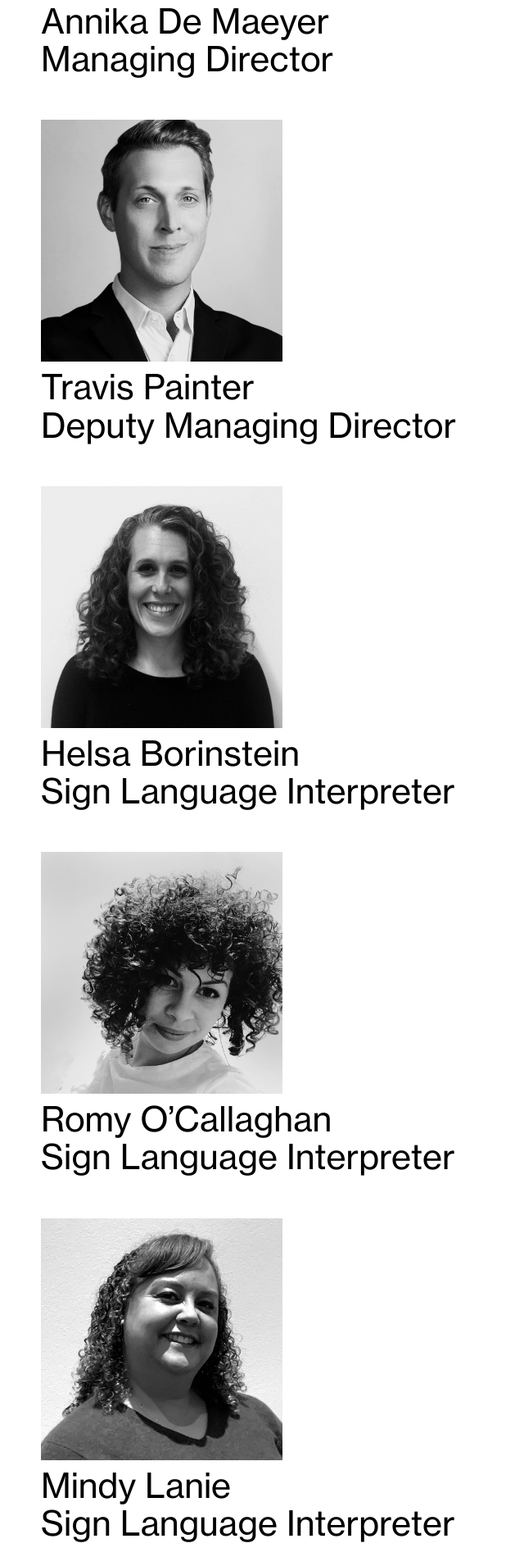
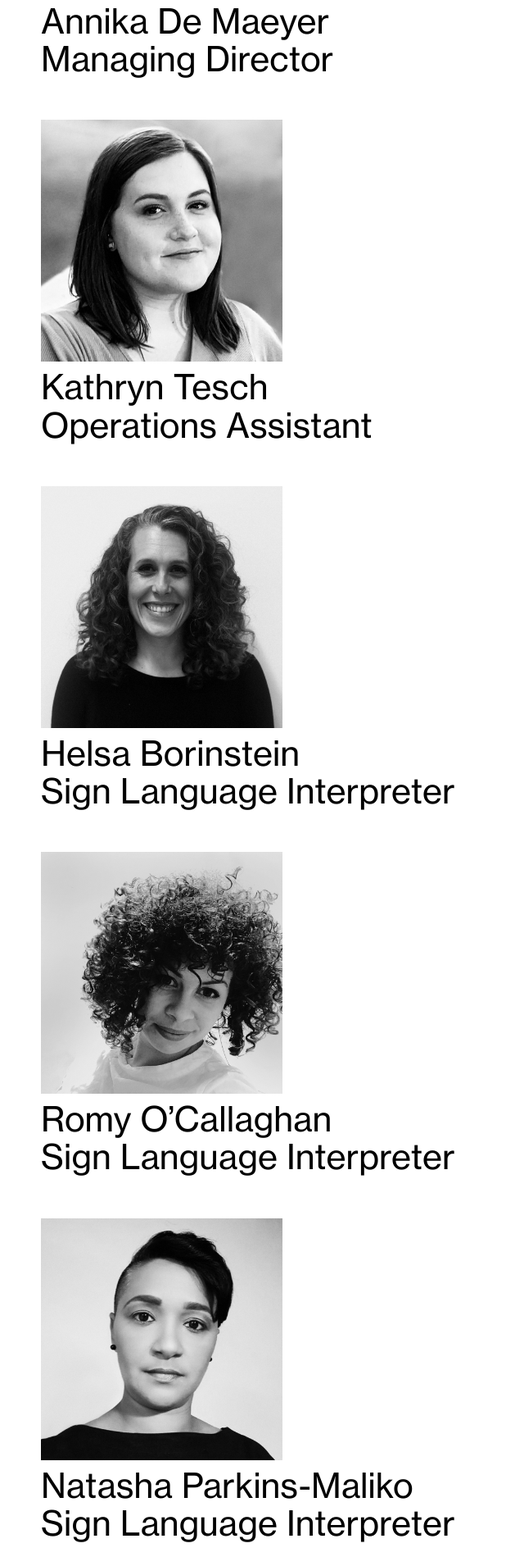
Before and after one commit to lukebarlow/overseasinterpreting-com, a plain HTML site: page index.html in a window 1280 px wide. Shown: the part 2130-4040 px from the top of the page at 82% size, without its empty margins (0-640 px from the left). Drawn offline with Linux system fonts and the light colour scheme.

Commit message:
Update index.html

```diff
--- a/index.html
+++ b/index.html
@@ -138,12 +138,12 @@
 				</div>
 
 				<div class="member">
-					<img src="img/staff/Overseas_Web_Headshots_9_Travis.jpg" alt="Travis Painter - Deputy Managing Director">
+					<img src="img/staff/Overseas_Web_Headshots_11_Kathryn.jpg" alt="Kathryn Tesch - Operations Assistant">
 					<div class="name">
-						Travis Painter
+						Kathryn Tesch
 					</div>
 					<div class="position">
-						Deputy Managing Director
+						Operations Assistant
 					</div>
 				</div>
 
@@ -158,9 +158,19 @@
 				</div>
 
 				<div class="member">
-					<img src="img/staff/Overseas_Web_Headshots_4_Romy.jpg" alt="Romy O’Callaghan- Interpreter">
+					<img src="img/staff/Overseas_Web_Headshots_4_Romy.jpg" alt="Romy O’Callaghan - Interpreter">
 					<div class="name">
 						Romy O’Callaghan
+					</div>
+					<div class="position">
+						Sign Language Interpreter
+					</div>
+				</div>
+
+				<div class="member">
+					<img src="img/staff/Overseas_Web_Headshots_10_Natasha.jpg" alt="Natasha Parkins-Maliko - Interpreter">
+					<div class="name">
+						Natasha Parkins-Maliko
 					</div>
 					<div class="position">
 						Sign Language Interpreter
```
